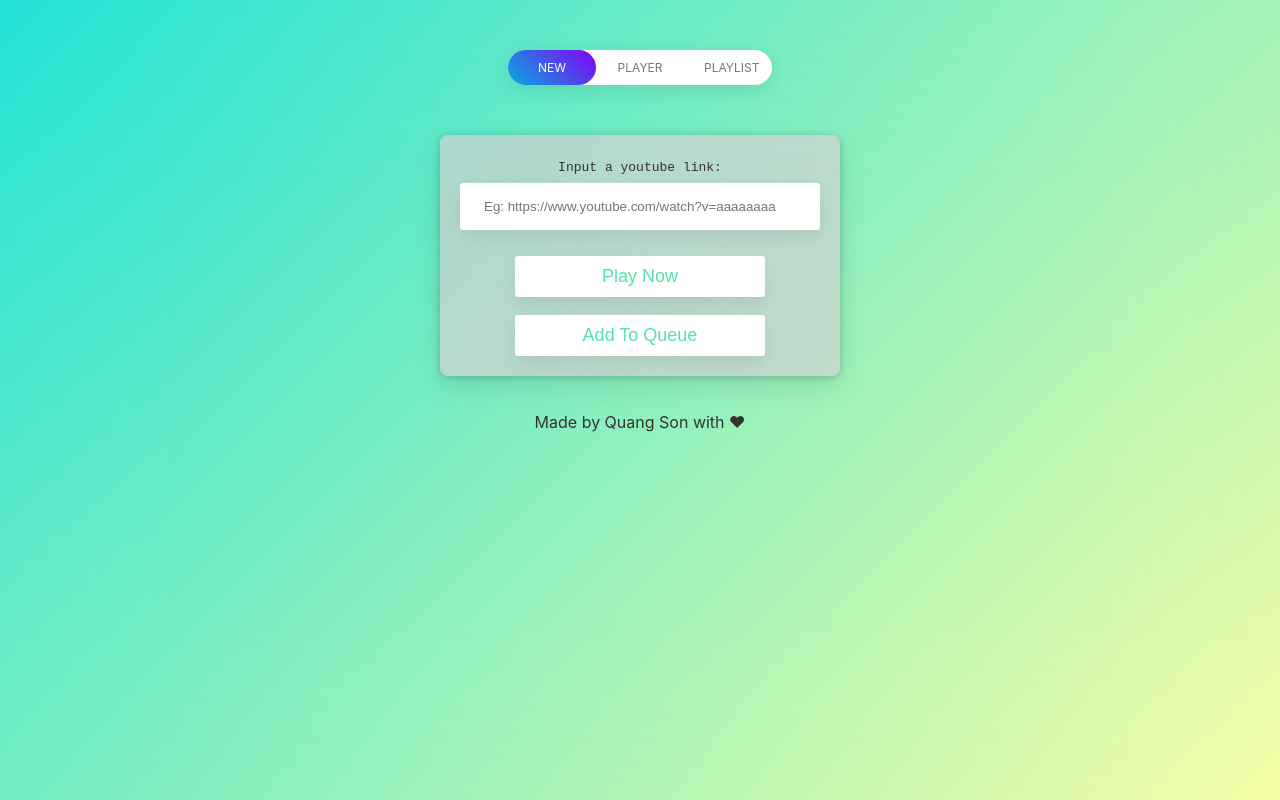
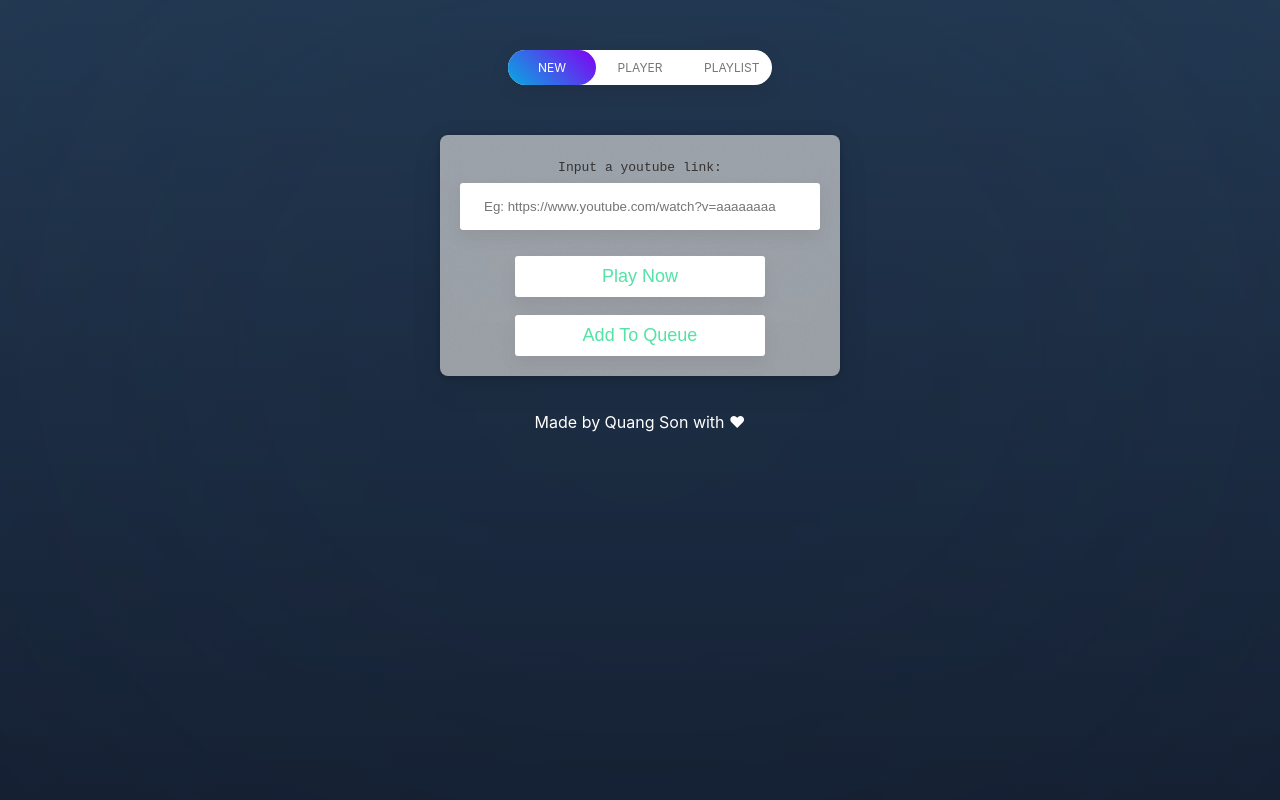
Before and after one commit to KuaqSon/yt-music, a React (Create React App) app: page / in a window 1280 px wide. Built offline with nearby package versions, Linux system fonts and the light colour scheme.

Commit message:
Tweak styles

```diff
--- a/src/App.css
+++ b/src/App.css
@@ -6,6 +6,8 @@
 }
 
 .app-background {
+  background-size: cover;
+  background-repeat: no-repeat;
   position: absolute;
   top: 0;
   bottom: 0;
@@ -25,7 +27,7 @@
   left: 0;
   right: 0;
   z-index: -1;
-  backdrop-filter: blur(68px);
+  backdrop-filter: blur(688px);
 }
 
 @keyframes fadein {
@@ -210,6 +212,6 @@
 
 footer {
   text-align: center;
-  color: #333333;
+  color: #fff;
   padding: 16px;
 }
--- a/src/index.css
+++ b/src/index.css
@@ -5,8 +5,12 @@ body {
   -webkit-font-smoothing: antialiased;
   -moz-osx-font-smoothing: grayscale;
 
-  background-color: #e6e9f0;
-  background-image: linear-gradient(-225deg, #20E2D7 0%, #F9FEA5 100%);
+  /* background-color: #e6e9f0; */
+  /* background-image: linear-gradient(-225deg, #20E2D7 0%, #F9FEA5 100%); */
+
+  background: #141E30;  /* fallback for old browsers */
+  background: -webkit-linear-gradient(to bottom, #243B55, #141E30);  /* Chrome 10-25, Safari 5.1-6 */
+  background: linear-gradient(to bottom, #243B55, #141E30); /* W3C, IE 10+/ Edge, Firefox 16+, Chrome 26+, Opera 12+, Safari 7+ */
 }
 
 code {
```
